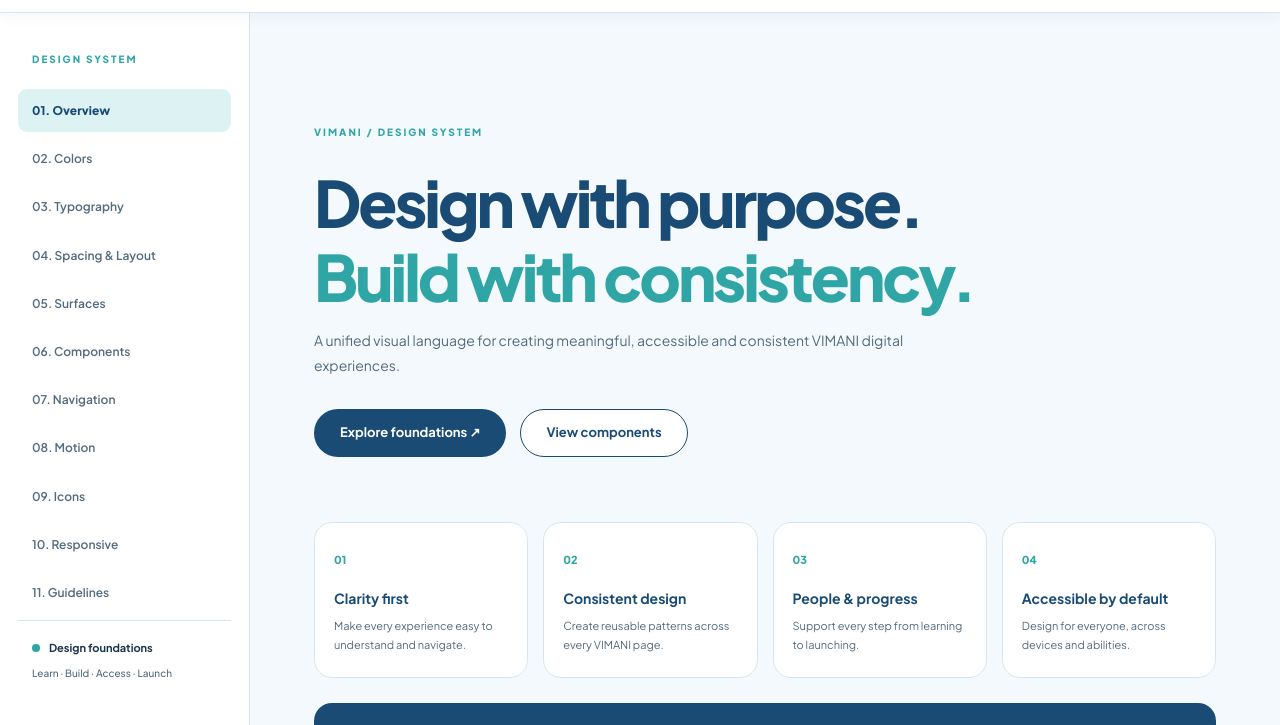
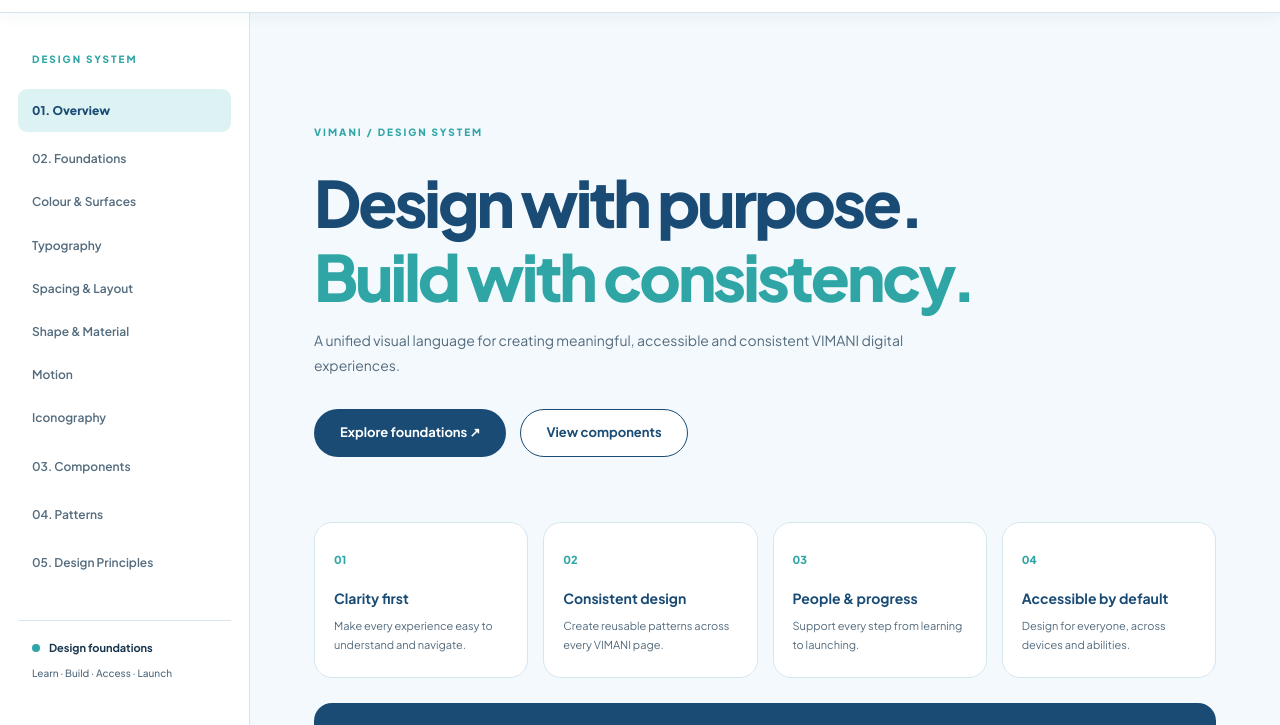
Before and after one commit to Rathunuu/vimani-design-system, a plain HTML site: page index.html in a window 1280 px wide. Shown: the part 63-788 px from the top of the page. Drawn offline with Linux system fonts and the light colour scheme.

Commit message:
Update index.html

```diff
--- a/index.html
+++ b/index.html
@@ -33,19 +33,39 @@
     <aside class="sidebar">
       <div class="sidebar-label">DESIGN SYSTEM</div>
 
-      <nav class="side-nav" aria-label="Design system navigation">
-        <a href="#overview" class="nav-link active">01. Overview</a>
-        <a href="#colors" class="nav-link">02. Colors</a>
-        <a href="#typography" class="nav-link">03. Typography</a>
-        <a href="#spacing" class="nav-link">04. Spacing & Layout</a>
-        <a href="#surfaces" class="nav-link">05. Surfaces</a>
-        <a href="#components" class="nav-link">06. Components</a>
-        <a href="#navigation" class="nav-link">07. Navigation</a>
-        <a href="#motion" class="nav-link">08. Motion</a>
-        <a href="#icons" class="nav-link">09. Icons</a>
-        <a href="#responsive" class="nav-link">10. Responsive</a>
-        <a href="#guidelines" class="nav-link">11. Guidelines</a>
-      </nav>
+     <nav class="side-nav" aria-label="Design system navigation">
+
+  <a href="#overview" class="nav-link active">
+    01. Overview
+  </a>
+
+  <div class="nav-group">
+    <a href="#foundations" class="nav-link">
+      02. Foundations
+    </a>
+    <div class="nav-sub-links">
+      <a href="#colors" class="nav-link">Colour & Surfaces</a>
+      <a href="#typography" class="nav-link">Typography</a>
+      <a href="#spacing" class="nav-link">Spacing & Layout</a>
+      <a href="#surfaces" class="nav-link">Shape & Material</a>
+      <a href="#motion" class="nav-link">Motion</a>
+      <a href="#icons" class="nav-link">Iconography</a>
+    </div>
+  </div>
+
+  <a href="#components" class="nav-link">
+    03. Components
+  </a>
+
+  <a href="#patterns" class="nav-link">
+    04. Patterns
+  </a>
+
+  <a href="#principles" class="nav-link">
+    05. Design Principles
+  </a>
+
+</nav>
 
       <div class="sidebar-footer">
         <span class="status-dot"></span>
```
